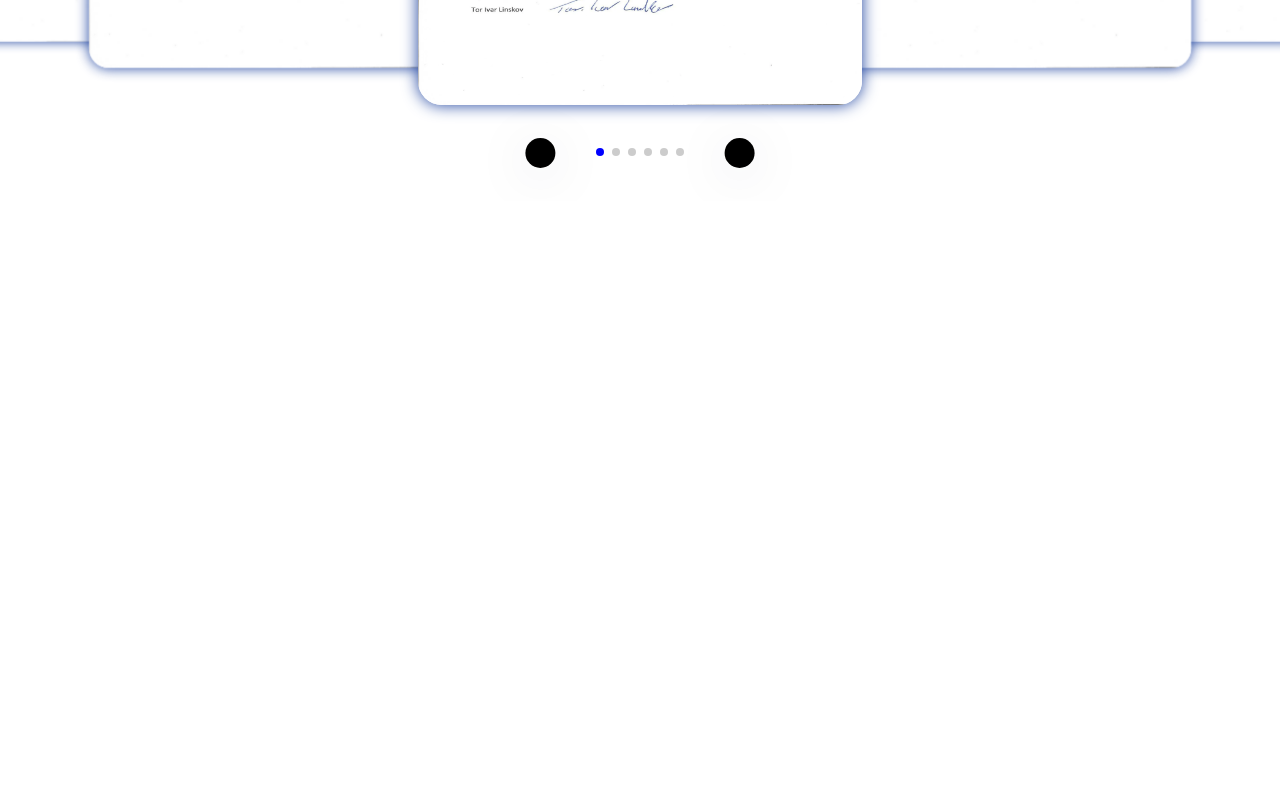
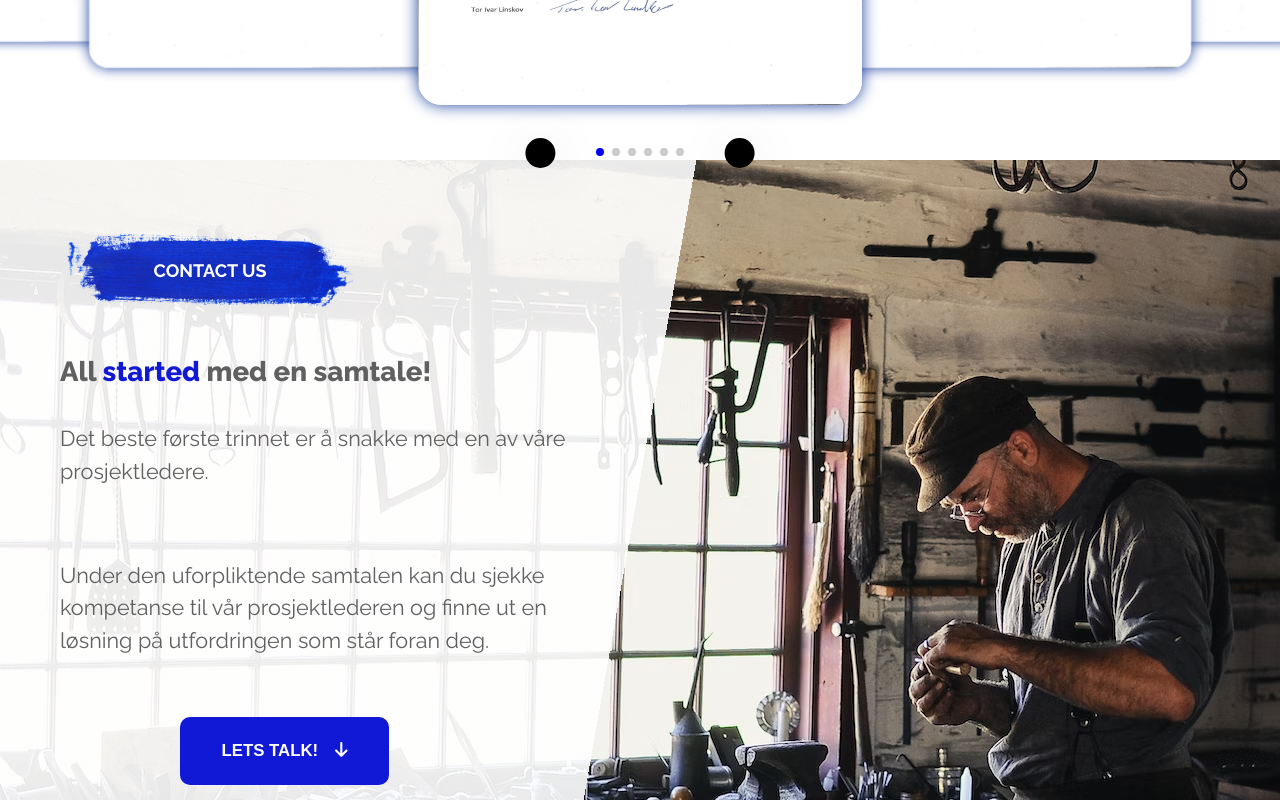
Before and after one commit to TomaszM-dev/BumaAs-website, a React (Create React App) app: page / in a window 1280 px wide. Shown: the part 3120-3920 px from the top of the page. Before the commit the page ends 3321 px from the top, so only its background shows below. Built offline with nearby package versions, Linux system fonts and the light colour scheme.

Commit message:
contact us section

```diff
--- a/src/App.js
+++ b/src/App.js
@@ -4,10 +4,11 @@ import Home from "./pages/Home";
 import WhatWeDo from "./pages/WhatWeDo";
 import WhatWeOffer from "./pages/WhatWeOffer";
 import Credentials from "./pages/Credentials";
+import ContactUs from "./pages/ContactUs";
 // import { motion } from "framer-motion";
 // import styled from "styled-components";
 
-function App() {
+function App({ renderBg }) {
   return (
     <div>
       <GlobalStyle />
@@ -16,6 +17,7 @@ function App() {
       <WhatWeDo />
       <WhatWeOffer />
       <Credentials />
+      <ContactUs />
     </div>
   );
 }
--- /dev/null
+++ b/src/pages/ContactUs.js
@@ -0,0 +1,80 @@
+import { motion } from "framer-motion";
+import styled from "styled-components";
+import Title from "../components/Title";
+import hero from "../img/buma-hero.avif";
+import { FontAwesomeIcon } from "@fortawesome/react-fontawesome";
+import { faArrowDown } from "@fortawesome/free-solid-svg-icons";
+
+const ContactUs = () => {
+  const title = "Contact Us";
+  return (
+    <Container
+      style={{
+        background: `linear-gradient(100deg, #ffffffe6 50%, rgba(0, 0, 0, 0)50%), url(${hero})`,
+      }}
+    >
+      <Content>
+        <Title title={title} />
+        <h1>
+          All <span>started</span> med en samtale!
+        </h1>
+        <p>
+          Det beste første trinnet er å snakke med en av våre prosjektledere.
+        </p>
+        <p>
+          Under den uforpliktende samtalen kan du sjekke kompetanse til vår
+          prosjektlederen og finne ut en løsning på utfordringen som står foran
+          deg.
+        </p>
+        <button>
+          Lets Talk! <FontAwesomeIcon className="icon" icon={faArrowDown} />
+        </button>
+      </Content>
+    </Container>
+  );
+};
+
+const Container = styled(motion.div)`
+  margin-top: 5rem;
+  width: 100%;
+  height: 80vh;
+  padding: 5rem;
+
+  h1 {
+    margin-top: 3rem;
+    font-weight: 800;
+    font-size: 2.3rem;
+    span {
+      font-weight: 800;
+    }
+  }
+
+  p {
+    font-size: 1.8rem;
+    width: 80%;
+  }
+
+  button {
+    width: 30%;
+    padding: 2rem;
+    font-size: 1.4rem;
+    /* align-self: start; */
+    margin-left: 10rem;
+    margin-top: 2rem;
+
+    .icon {
+      margin-left: 1rem;
+    }
+  }
+`;
+
+const Content = styled(motion.div)`
+  display: flex;
+  flex-direction: column;
+  width: 60%;
+  justify-content: start;
+  align-items: start;
+  height: 100%;
+`;
+
+export default ContactUs;
```
Also changed, not shown: src/components/ContactBg.js (added, +17 -0 lines), src/components/GlobalStyle.js (+8 -0 lines).
